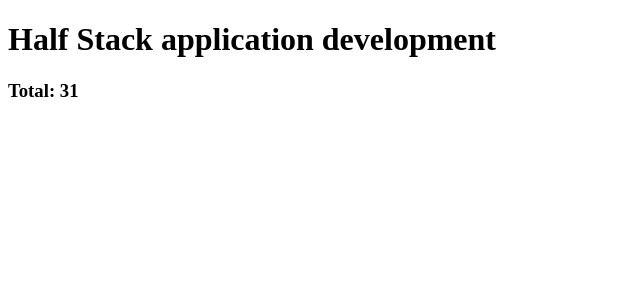
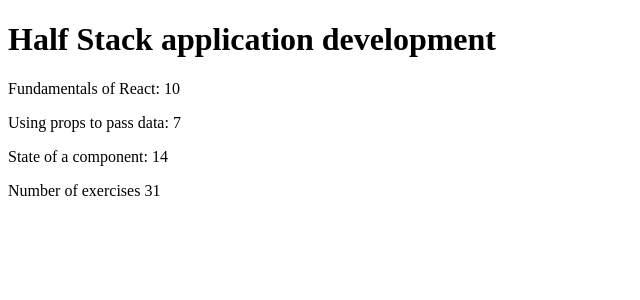
Before and after one commit to Babatunde-Ojebisi/FullStackIO, a React (Vite) app in the folder Part1/courseinfo/introdemo/: page / in a window 1280 px wide. Shown: the top 300 px of the page, without its empty margins (0-640 px from the left). Built offline with nearby package versions, Linux system fonts and the light colour scheme.

Commit message:
Completed Exercises 1.1 & 1.2

```diff
--- a/Part1/courseinfo/introdemo/src/App.jsx
+++ b/Part1/courseinfo/introdemo/src/App.jsx
@@ -1,45 +1,44 @@
-const Header = (props) => {
-  return(
-    <h1>{props.course}</h1>
+const Header = ({ course }) => {
+  return (
+  <h1>{course}</h1>
+  )
+};
+
+const Part = ({name, exercises}) => {
+  return (
+    <p>{name}: {exercises}</p>
   )
 }
-const Content = (props) => {
+const Content = ( {part1, exercises1, part2, exercises2, part3, exercises3} ) => {
+  return (
+    <div>
+      <Part name={part1} exercises={exercises1}/>
+      <Part name={part2} exercises={exercises2}/>
+      <Part name={part3} exercises={exercises3}/>
+    </div>
+  );
+};
 
-  return(
-    <div>
-      <p>
-        {props.part1} {props.exercises1}
-      </p>
-      <p>
-        {props.part2} {props.exercises2}
-      </p>
-      <p>
-        {props.part3} {props.exercises3}
-      </p>
-    </div>
-  )
-}
-const Total = (props) => {
-  return(
-    <h3>Total: {props.val}</h3>
-  )
-}
+const Total = ({ exercises1, exercises2, exercises3 }) => {
+  return <p>Number of exercises {exercises1 + exercises2 + exercises3}</p>;
+};
+
 const App = () => {
-  const course = 'Half Stack application development'
-  const part1 = 'Fundamentals of React'
-  const exercises1 = 10
-  const part2 = 'Using props to pass data'
-  const exercises2 = 7
-  const part3 = 'State of a component'
-  const exercises3 = 14
+  const course = "Half Stack application development";
+  const part1 = "Fundamentals of React";
+  const exercises1 = 10;
+  const part2 = "Using props to pass data";
+  const exercises2 = 7;
+  const part3 = "State of a component";
+  const exercises3 = 14;
 
   return (
     <div>
-      <Header course={course}/>
-      <Content part={part1} exercise={exercises1}/>
-      <Total val={exercises1 + exercises2 + exercises3}/>
+      <Header course={course} />
+      <Content part1={part1} exercises1={exercises1} part2={part2} exercises2={exercises2} part3={part3} exercises3={exercises3} />
+      <Total exercises1={exercises1} exercises2={exercises2} exercises3={exercises3} />
     </div>
-  )
-}
+  );
+};
 
-export default App
+export default App;
```
